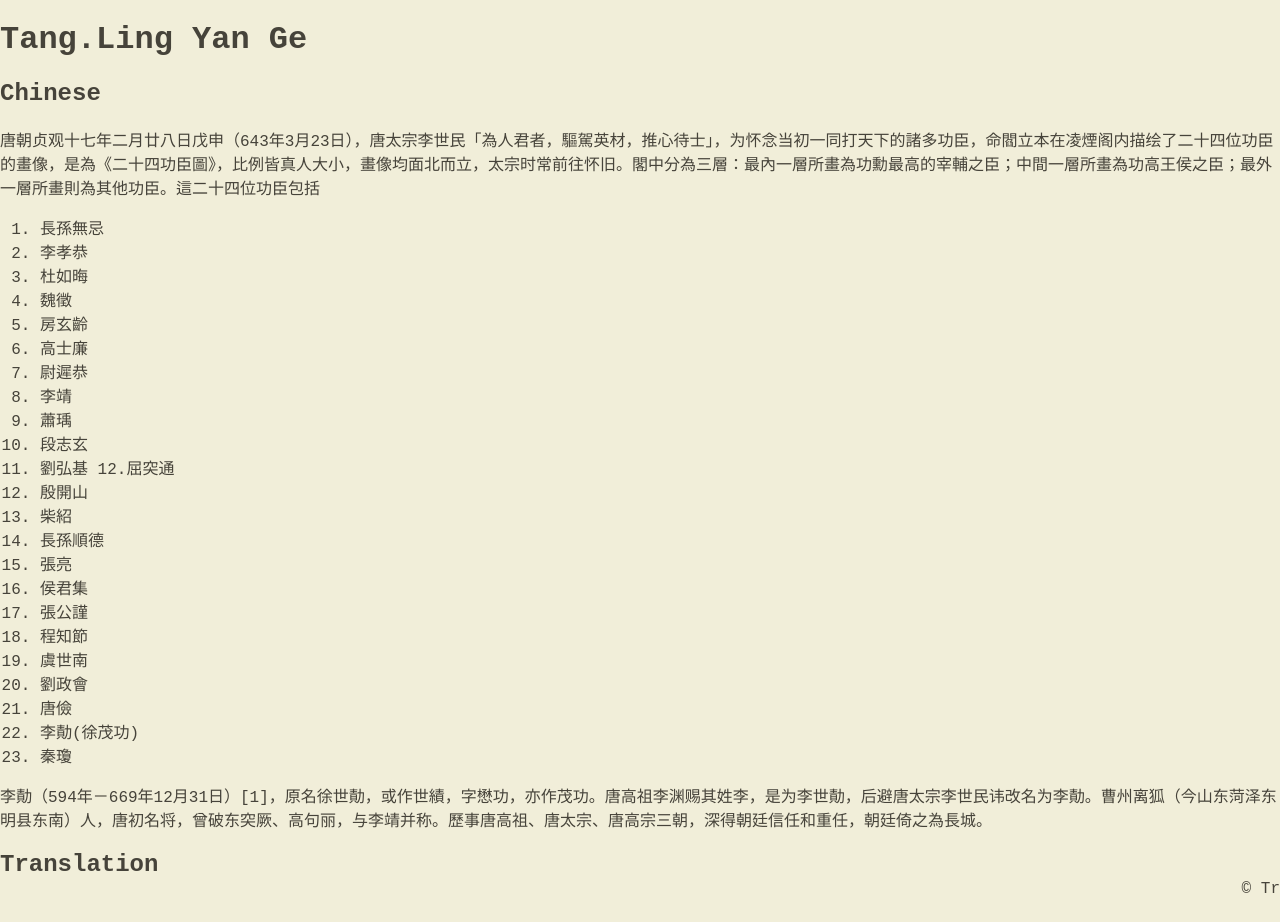
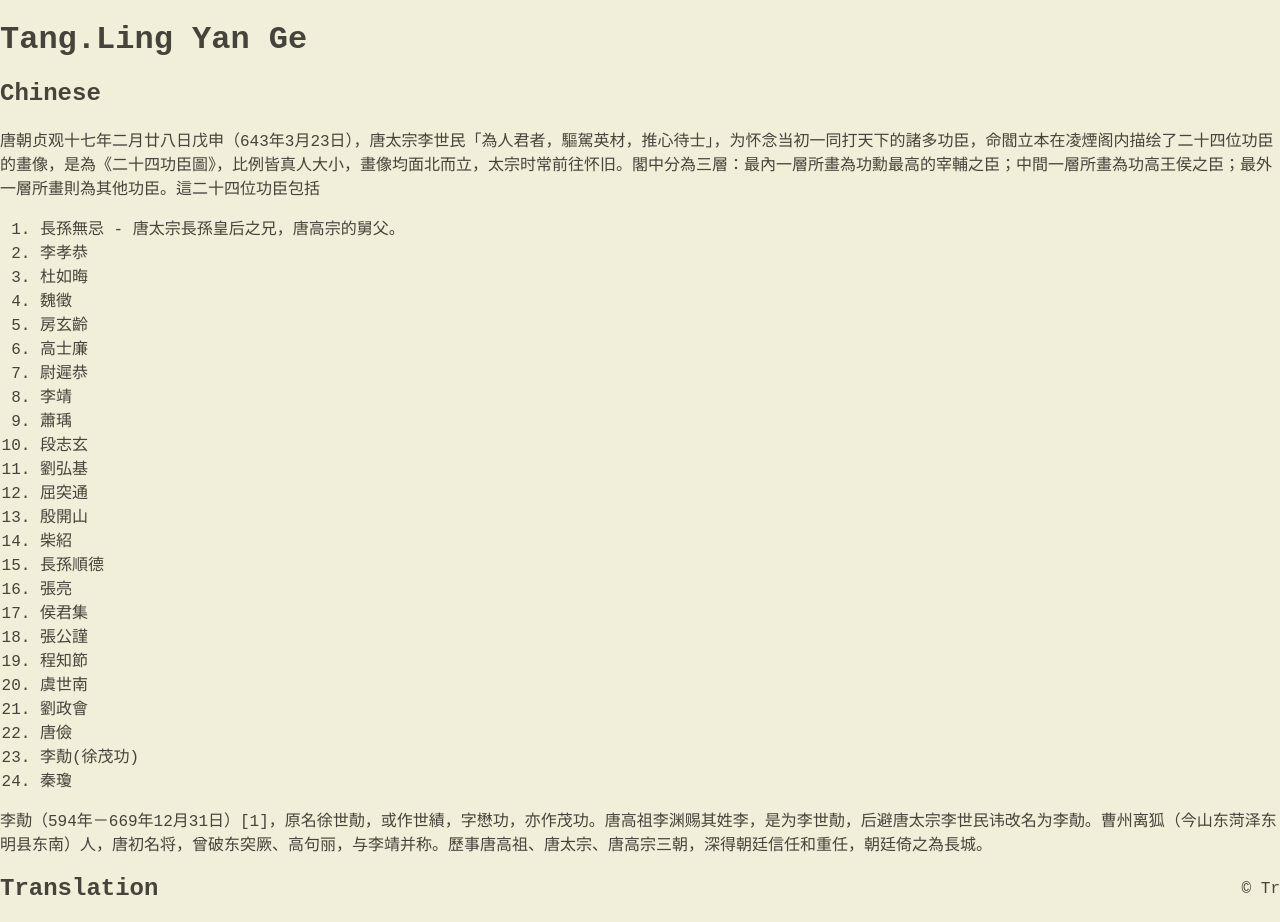
Before and after one commit to Triticum01/Triticum01.github.io, a Jekyll site: the page built from _posts/2022-12-17-Tang-Ling-Yang-Ge.md, in a window 1280 px wide. Built offline with Jekyll 4.4.1, drawn with Linux system fonts in a browser that asks for light colours; nearby versions of some CDN libraries; before the commit the page ends 900 px from its top, so only the background shows below that.

Commit message:
Update 2022-12-17-Tang-Ling-Yang-Ge.md

```diff
--- a/_posts/2022-12-17-Tang-Ling-Yang-Ge.md
+++ b/_posts/2022-12-17-Tang-Ling-Yang-Ge.md
@@ -8,7 +8,7 @@ categories: jekyll update
 
 唐朝贞观十七年二月廿八日戊申（643年3月23日），唐太宗李世民「為人君者，驅駕英材，推心待士」，为怀念当初一同打天下的諸多功臣，命閻立本在凌煙阁内描绘了二十四位功臣的畫像，是為《二十四功臣圖》，比例皆真人大小，畫像均面北而立，太宗时常前往怀旧。閣中分為三層：最內一層所畫為功勳最高的宰輔之臣；中間一層所畫為功高王侯之臣；最外一層所畫則為其他功臣。這二十四位功臣包括
 
-1. 長孫無忌
+1. 長孫無忌  - 唐太宗長孫皇后之兄，唐高宗的舅父。
 2. 李孝恭
 3. 杜如晦
 4. 魏徵
@@ -19,7 +19,7 @@ categories: jekyll update
 9. 蕭瑀
 10. 段志玄
 11. 劉弘基
-12.屈突通
+12. 屈突通
 13. 殷開山
 14. 柴紹
 15. 長孫順德
```
